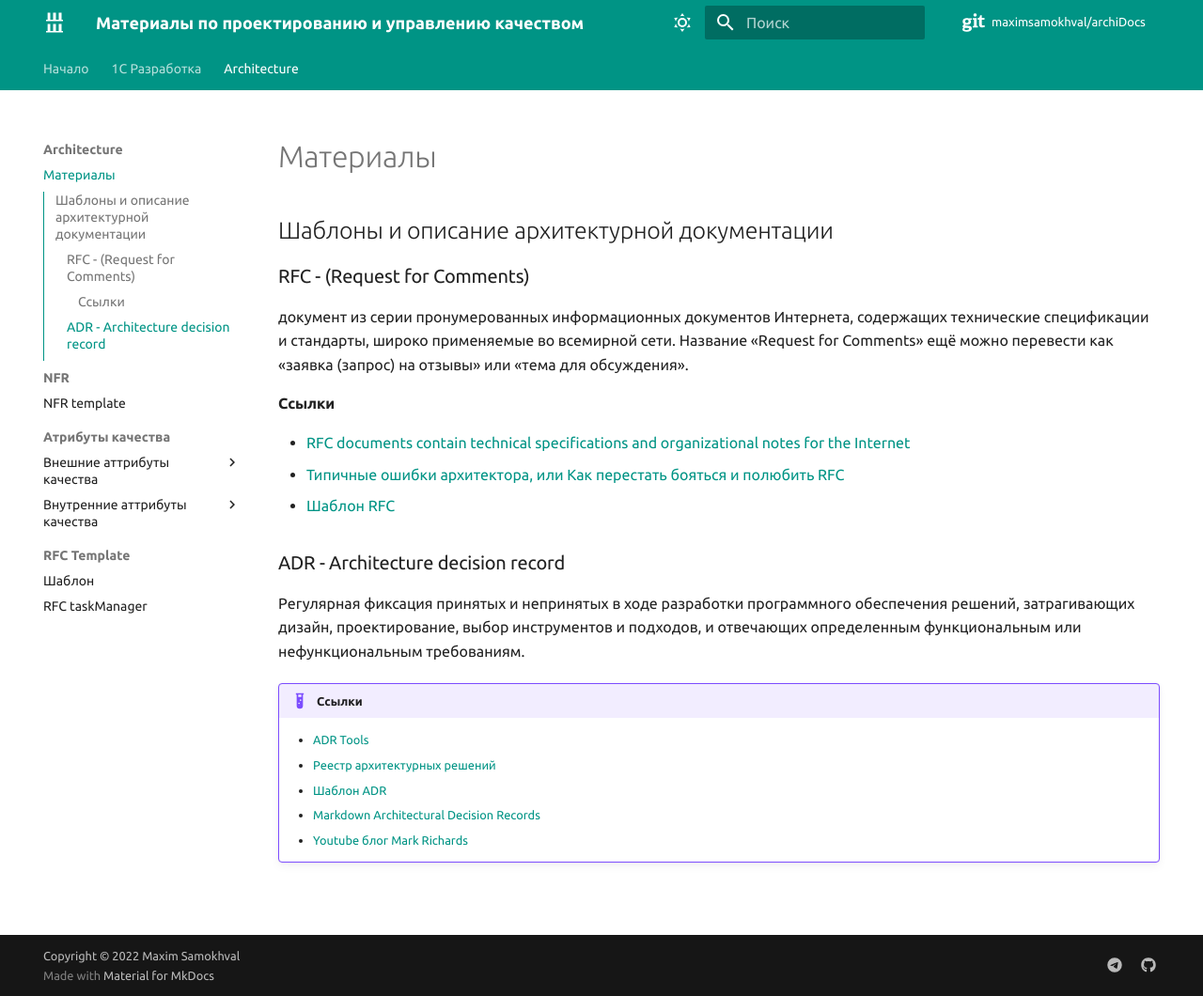
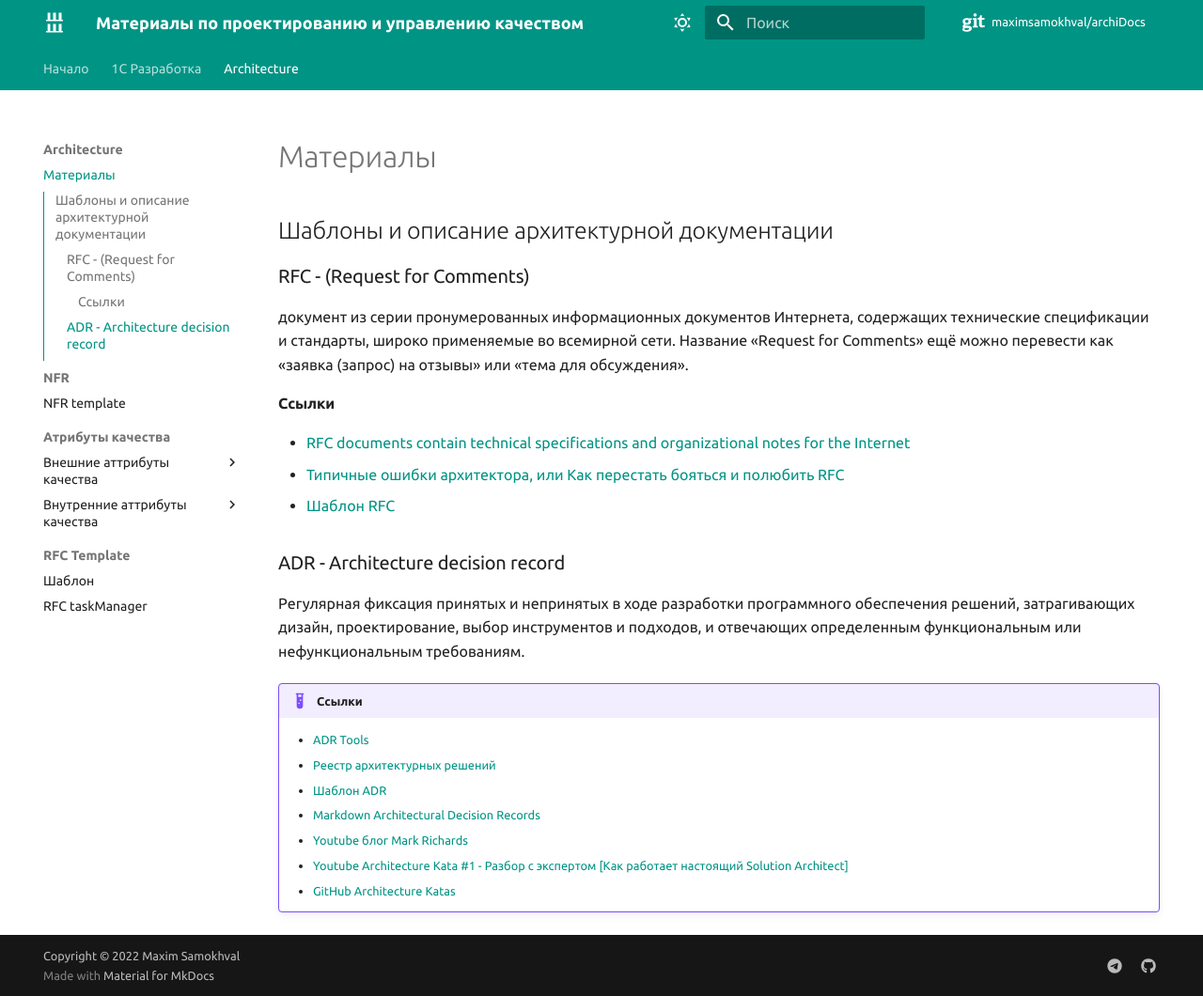
Before and after one commit to maximsamokhval/archiDocs, an MkDocs documentation site: the page built from docs/Architecture/index.md, in a window 1280 px wide and 1060 px high. Shown: the whole window at 94% size. Built offline with MkDocs 1.6.1 and Material for MkDocs 9.7.7, drawn with Linux system fonts in a browser that asks for light colours; comment, search, counter and statistics services are not loaded.

Commit message:
docs: links to katas

```diff
--- a/docs/Architecture/index.md
+++ b/docs/Architecture/index.md
@@ -20,3 +20,5 @@
     - [Шаблон ADR](adr/template.md)
     - [Markdown Architectural Decision Records](https://adr.github.io/madr/)
     - [Youtube блог Mark Richards](https://www.youtube.com/channel/UC-Z7T0lAq_xECevIz8E5R5w/featured)
+    - [Youtube Architecture Kata #1 - Разбор с экспертом [Как работает настоящий Solution Architect]](https://youtu.be/6MDKKuqn07A)
+    - [GitHub Architecture Katas](https://github.com/team7katas/sysopsquad)
```
